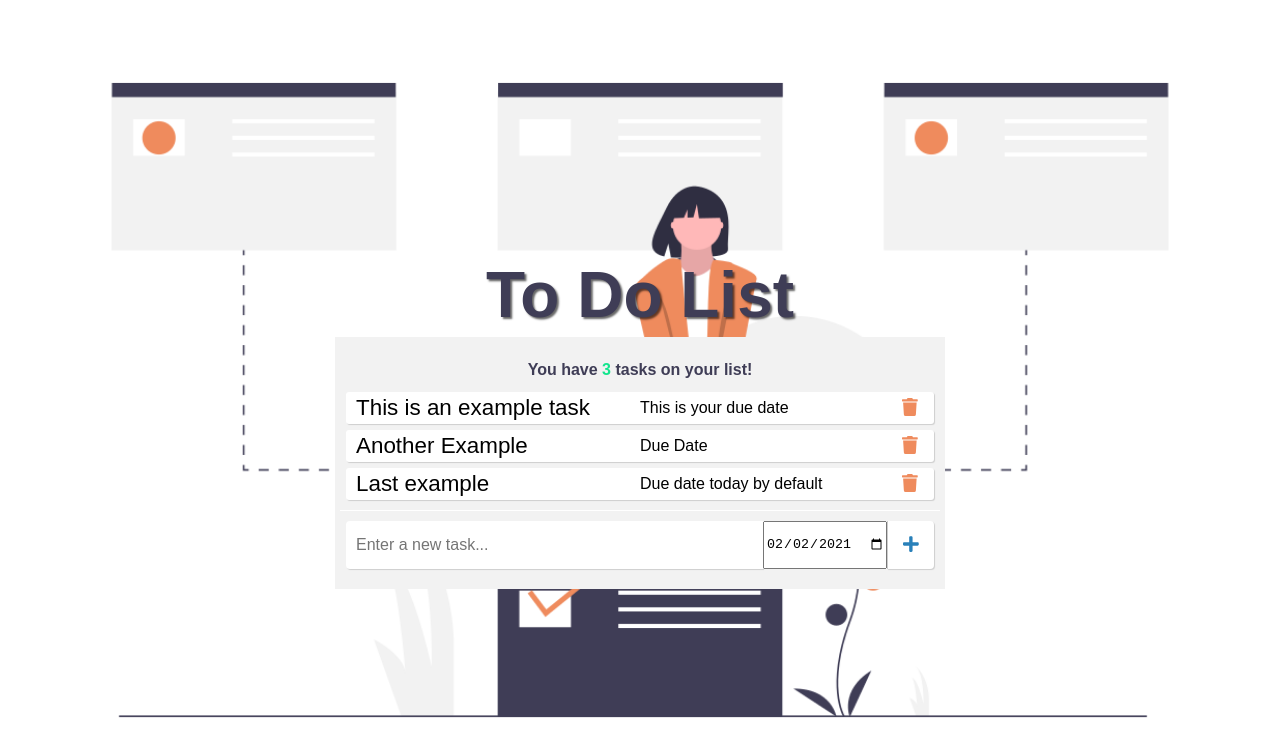
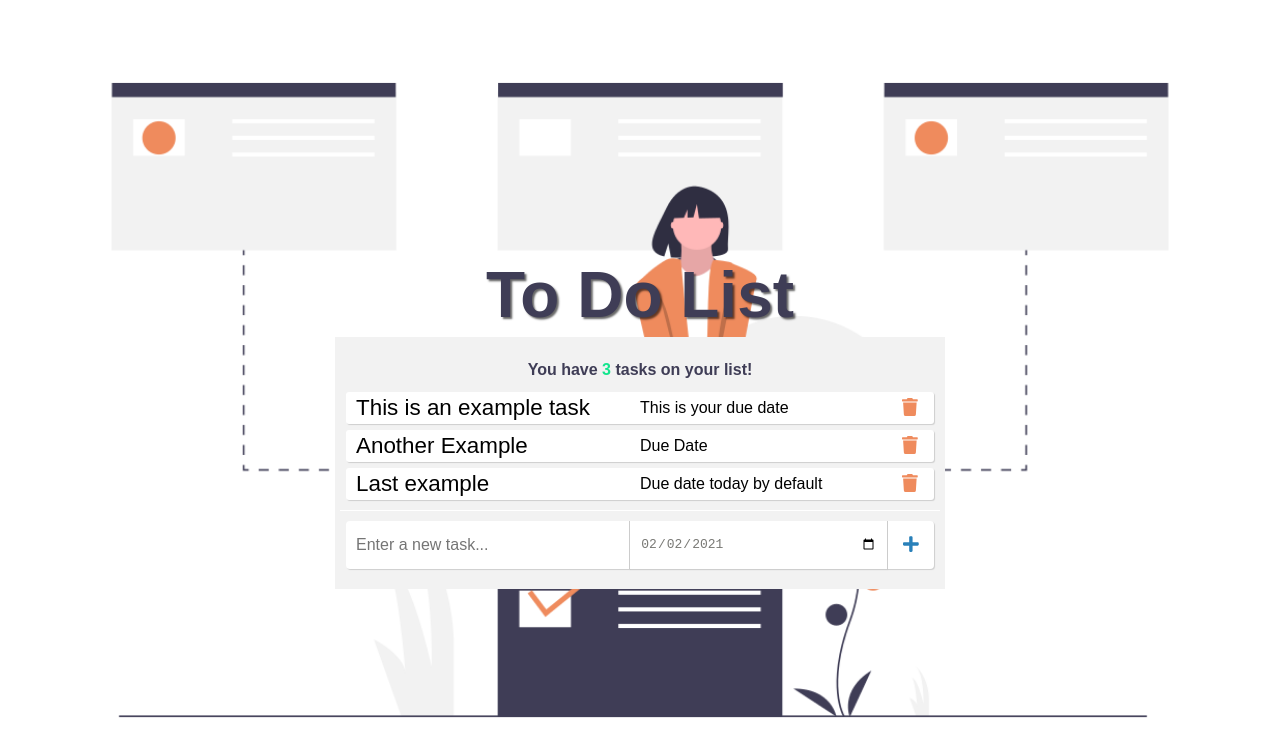
Before and after one commit to FreyaP/to-do-list, a React (Create React App) app: page / in a window 1280 px wide. Shown: the top 756 px of the page. Built offline with nearby package versions, Linux system fonts and the light colour scheme.

Commit message:
updated CSS

```diff
--- a/src/AddTaskForm.js
+++ b/src/AddTaskForm.js
@@ -24,7 +24,7 @@ export default function AddTaskForm({ addTask }) {
     return (
         <form onSubmit={handleSubmit}>
             <input className="text-input" type="text" value={value} placeholder="Enter a new task..." onChange={e => setValue(e.target.value)}/>
-            <input type='date' value={dueDate} onChange={e => setDueDate(e.target.value)}/>
+            <input className="date" type='date' value={dueDate} onChange={e => setDueDate(e.target.value)}/>
             <button type="submit" ><FontAwesomeIcon icon={faPlus} /></button>
         </form>
     )
--- a/src/DueDate.css
+++ b/src/DueDate.css
@@ -6,7 +6,7 @@
   color: #000;
   outline: 0;
   border: 0;
-  flex: 1;
+  flex: 0.9;
   border-left: 1px solid #ccc;
   color: #797975;
 }
```
